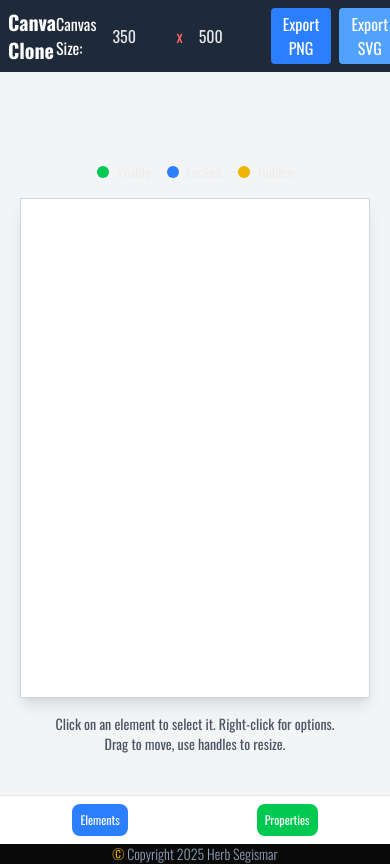
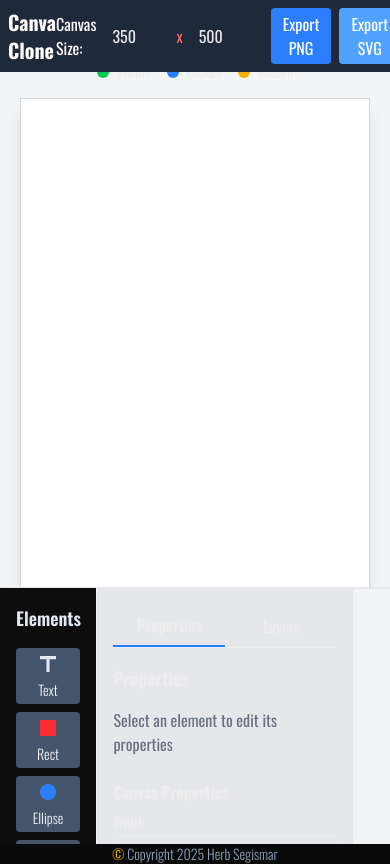
Before and after one commit to HerbertSegismar/canva-clone, a Next.js app: page / in a window 390 px wide. Built offline with nearby package versions, Linux system fonts and the light colour scheme.

Commit message:
Mobile screen view

```diff
--- a/app/components/CanvasArea.tsx
+++ b/app/components/CanvasArea.tsx
@@ -120,11 +120,6 @@ const CanvasArea = forwardRef<HTMLDivElement, CanvasAreaProps>(
             />
           ))}
         </div>
-
-        <div className="mt-4 text-sm text-gray-600 text-center">
-          <p>Click on an element to select it. Right-click for options.</p>
-          <p>Drag to move, use handles to resize.</p>
-        </div>
       </div>
     );
   }
--- a/app/components/Toolbar.tsx
+++ b/app/components/Toolbar.tsx
@@ -12,11 +12,6 @@ interface ToolbarProps {
   setCanvasElements: React.Dispatch<React.SetStateAction<CanvasElement[]>>;
   canvasRef: React.RefObject<HTMLDivElement | null>;
 
-  isElementsPanelOpen: boolean;
-  setIsElementsPanelOpen: (open: boolean) => void;
-  isPropertiesPanelOpen: boolean;
-  setIsPropertiesPanelOpen: (open: boolean) => void;
-  isMobile: boolean;
 }
 
 const Toolbar: React.FC<ToolbarProps> = ({
--- a/app/page.tsx
+++ b/app/page.tsx
@@ -15,8 +15,7 @@ export default function Home() {
     width: 1200,
     height: 800,
   });
-  const [isElementsPanelOpen, setIsElementsPanelOpen] = useState(false);
-  const [isPropertiesPanelOpen, setIsPropertiesPanelOpen] = useState(false);
+
   const [isMobile, setIsMobile] = useState(false);
   const canvasRef = useRef<HTMLDivElement>(null);
   const colors = ["#f6be3b", "#3b3bf6", "#f63b3b", "#3bf676"];
@@ -66,10 +65,7 @@ export default function Home() {
       setCanvasElements((prev) => [...prev, newElement]);
       setSelectedElement(newElement.id);
 
-      // Close the elements panel on mobile after adding an element
-      if (isMobile) {
-        setIsElementsPanelOpen(false);
-      }
+
     },
     [canvasElements.length, colors, isMobile]
   );
@@ -110,38 +106,16 @@ export default function Home() {
         canvasElements={canvasElements}
         setCanvasElements={setCanvasElements}
         canvasRef={canvasRef}
-        isElementsPanelOpen={isElementsPanelOpen}
-        setIsElementsPanelOpen={setIsElementsPanelOpen}
-        isPropertiesPanelOpen={isPropertiesPanelOpen}
-        setIsPropertiesPanelOpen={setIsPropertiesPanelOpen}
-        isMobile={isMobile}
+
       />
 
-      <div className="flex flex-1 overflow-hidden relative">
-        {/* Mobile overlay for panels */}
-        {(isElementsPanelOpen || isPropertiesPanelOpen) && (
-          <div
-            className="fixed inset-0 bg-black bg-opacity-50 z-40 md:hidden"
-            onClick={() => {
-              setIsElementsPanelOpen(false);
-              setIsPropertiesPanelOpen(false);
-            }}
-          />
-        )}
-
-        {/* Elements Panel */}
-        <div
-          className={`
-          ${isElementsPanelOpen ? "translate-x-0" : "-translate-x-full"}
-          md:translate-x-0 fixed md:static left-0 top-0 h-full z-50
-          transition-transform duration-300 ease-in-out
-          md:relative md:flex w-64 md:w-48 lg:w-64
-        `}
-        >
+      <div className="flex flex-1 flex-col md:flex-row overflow-hidden relative">
+        {/* Desktop Elements Panel */}
+        <div className="hidden md:flex md:w-48 lg:w-64">
           <ElementsPanel addElement={addElement} isMobile={isMobile} />
         </div>
 
-        {/* Canvas Area - Made larger on mobile */}
+        {/* Canvas Area */}
         <div className="flex-1 overflow-auto flex items-center justify-center p-1 md:p-2">
           <CanvasArea
             ref={canvasRef}
@@ -155,15 +129,8 @@ export default function Home() {
           />
         </div>
 
-        {/* Properties Panel */}
-        <div
-          className={`
-          ${isPropertiesPanelOpen ? "translate-x-0" : "translate-x-full"}
-          md:translate-x-0 fixed md:static right-0 top-0 h-full z-50
-          transition-transform duration-300 ease-in-out
-          md:relative md:flex w-64 md:w-48 lg:w-64
-        `}
-        >
+        {/* Desktop Properties Panel */}
+        <div className="hidden md:flex md:w-48 lg:w-64">
           <PropertiesPanel
             selectedElement={selectedElementData}
             updateElement={updateElement}
@@ -174,31 +141,27 @@ export default function Home() {
             isMobile={isMobile}
           />
         </div>
+
+        {/* Mobile Panels Below Canvas - Always Visible */}
+        {isMobile && (
+          <div className="w-full flex md:flex-row border-t border-gray-200">
+            <div className="w-1/3 h-64 overflow-auto">
+              <ElementsPanel addElement={addElement} isMobile={isMobile} />
+            </div>
+            <div className="w-full md:w-1/2 h-64 overflow-auto border-t md:border-t-0 md:border-l border-gray-200">
+              <PropertiesPanel
+                selectedElement={selectedElementData}
+                updateElement={updateElement}
+                canvasSize={canvasSize}
+                setCanvasSize={setCanvasSize}
+                elements={canvasElements}
+                setElements={setCanvasElements}
+                isMobile={isMobile}
+              />
+            </div>
+          </div>
+        )}
       </div>
-
-      {/* Mobile bottom toolbar */}
-      {isMobile && (
-        <div className="md:hidden fixed bottom-0 left-0 right-0 bg-white border-t border-gray-200 p-2 flex justify-around z-30">
-          <button
-            className="p-2 rounded-lg bg-blue-500 text-white text-xs"
-            onClick={() => {
-              setIsElementsPanelOpen(true);
-              setIsPropertiesPanelOpen(false);
-            }}
-          >
-            Elements
-          </button>
-          <button
-            className="p-2 rounded-lg bg-green-500 text-white text-xs"
-            onClick={() => {
-              setIsPropertiesPanelOpen(true);
-              setIsElementsPanelOpen(false);
-            }}
-          >
-            Properties
-          </button>
-        </div>
-      )}
     </div>
   );
 }
```
